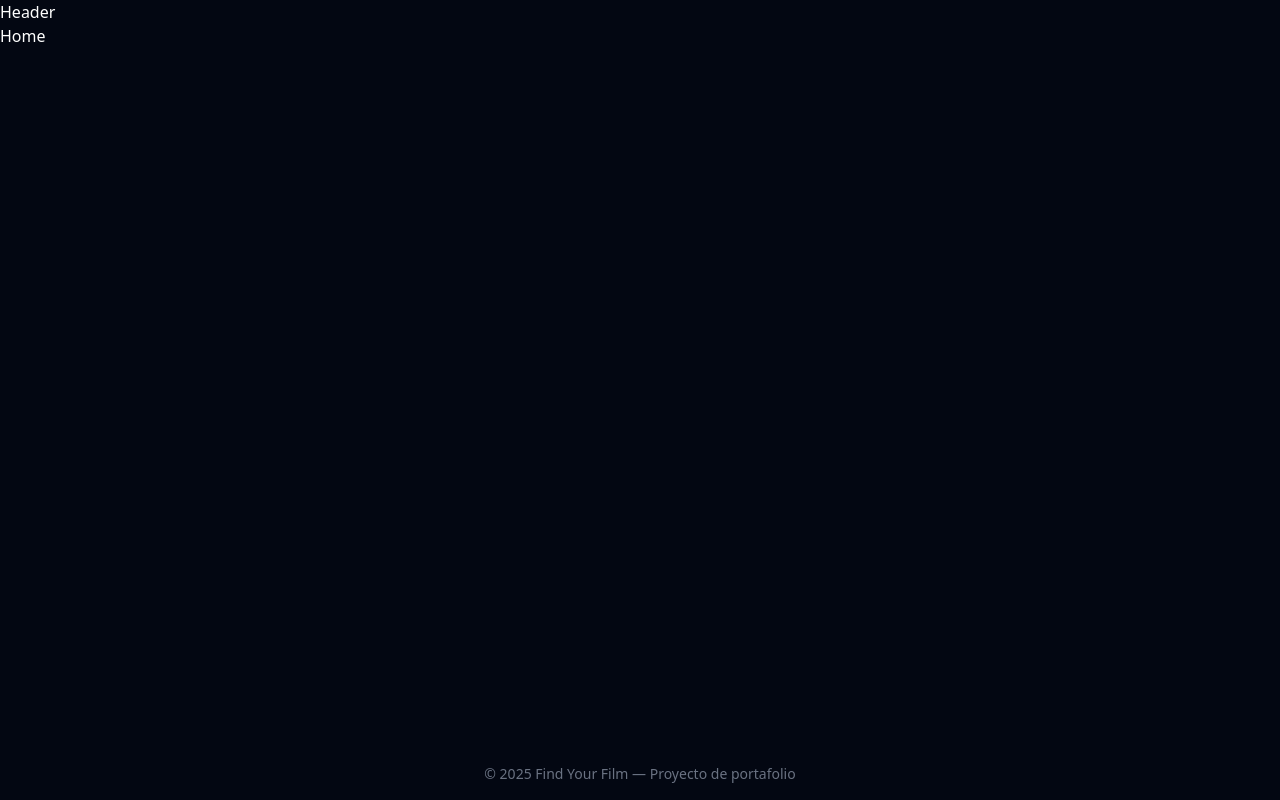
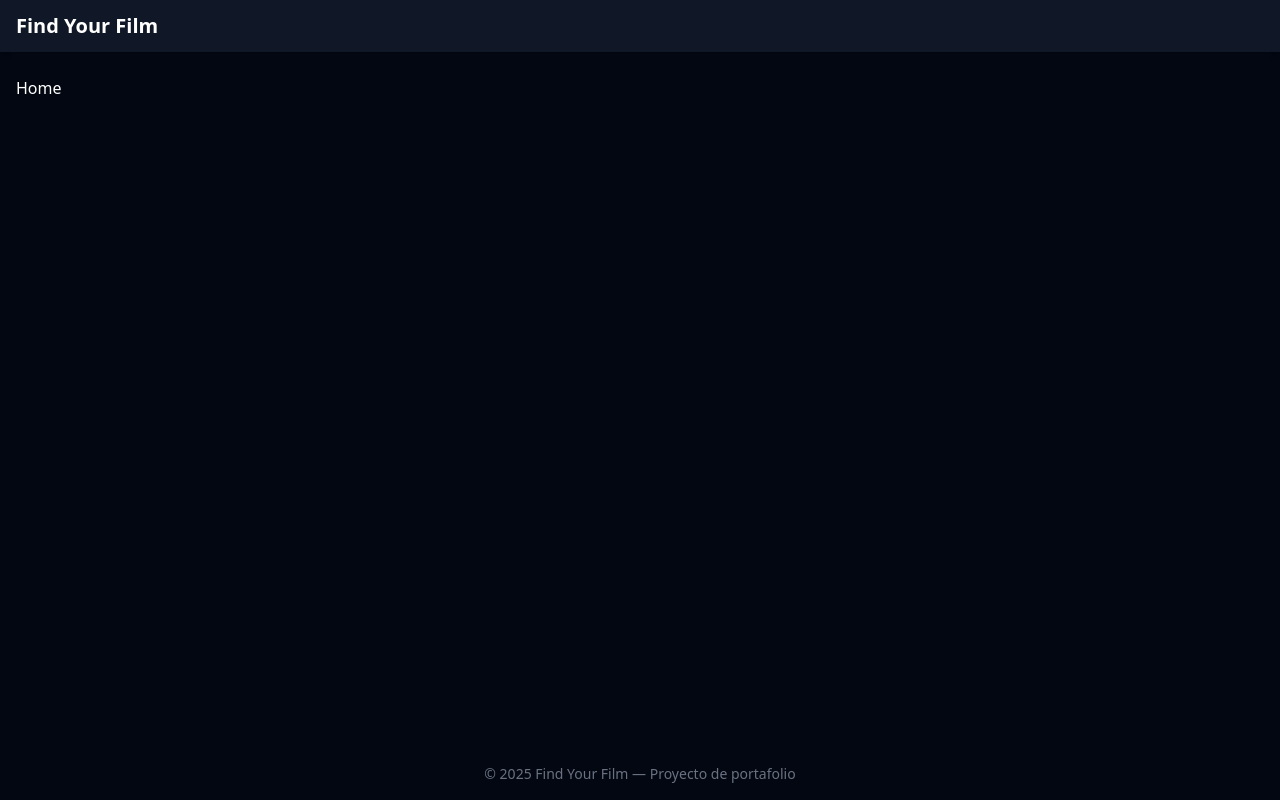
Before and after one commit to Polarsh/react-find-your-film, a React (Vite) app: page / in a window 1280 px wide. Built offline with nearby package versions, Linux system fonts and the light colour scheme.

Commit message:
Separación de componentes para header y footer

```diff
--- /dev/null
+++ b/src/components/Footer.tsx
@@ -0,0 +1,7 @@
+export default function Footer() {
+  return (
+    <footer className="text-center py-4 text-gray-500 text-sm">
+      © {new Date().getFullYear()} Find Your Film — Proyecto de portafolio
+    </footer>
+  );
+}
--- /dev/null
+++ b/src/components/Navbar.tsx
@@ -0,0 +1,13 @@
+import { Link } from "react-router-dom";
+
+export default function Navbar() {
+  return (
+    <header className="bg-gray-900 text-white shadow-md">
+      <nav className="container mx-auto flex items-center justify-between px-4 py-3">
+        <Link to="/" className="text-xl font-semibold">
+          Find Your Film
+        </Link>
+      </nav>
+    </header>
+  );
+}
--- a/src/router/Layout.tsx
+++ b/src/router/Layout.tsx
@@ -1,17 +1,18 @@
 import { Outlet } from "react-router-dom";
+
+import Footer from "../components/Footer";
+import Navbar from "../components/Navbar";
 
 export default function Layout() {
   return (
-    <div className=" min-h-screen flex flex-col bg-gray-950 text-white">
-      <header>Header</header>
+    <div className="min-h-screen flex flex-col bg-gray-950 text-white">
+      <Navbar />
 
-      <main className="flex-1">
+      <main className="flex-1 w-full container mx-auto px-4 py-6">
         <Outlet />
       </main>
 
-      <footer className="text-center py-4 text-gray-500 text-sm">
-        © {new Date().getFullYear()} Find Your Film — Proyecto de portafolio
-      </footer>
+      <Footer />
     </div>
   );
 }
```
